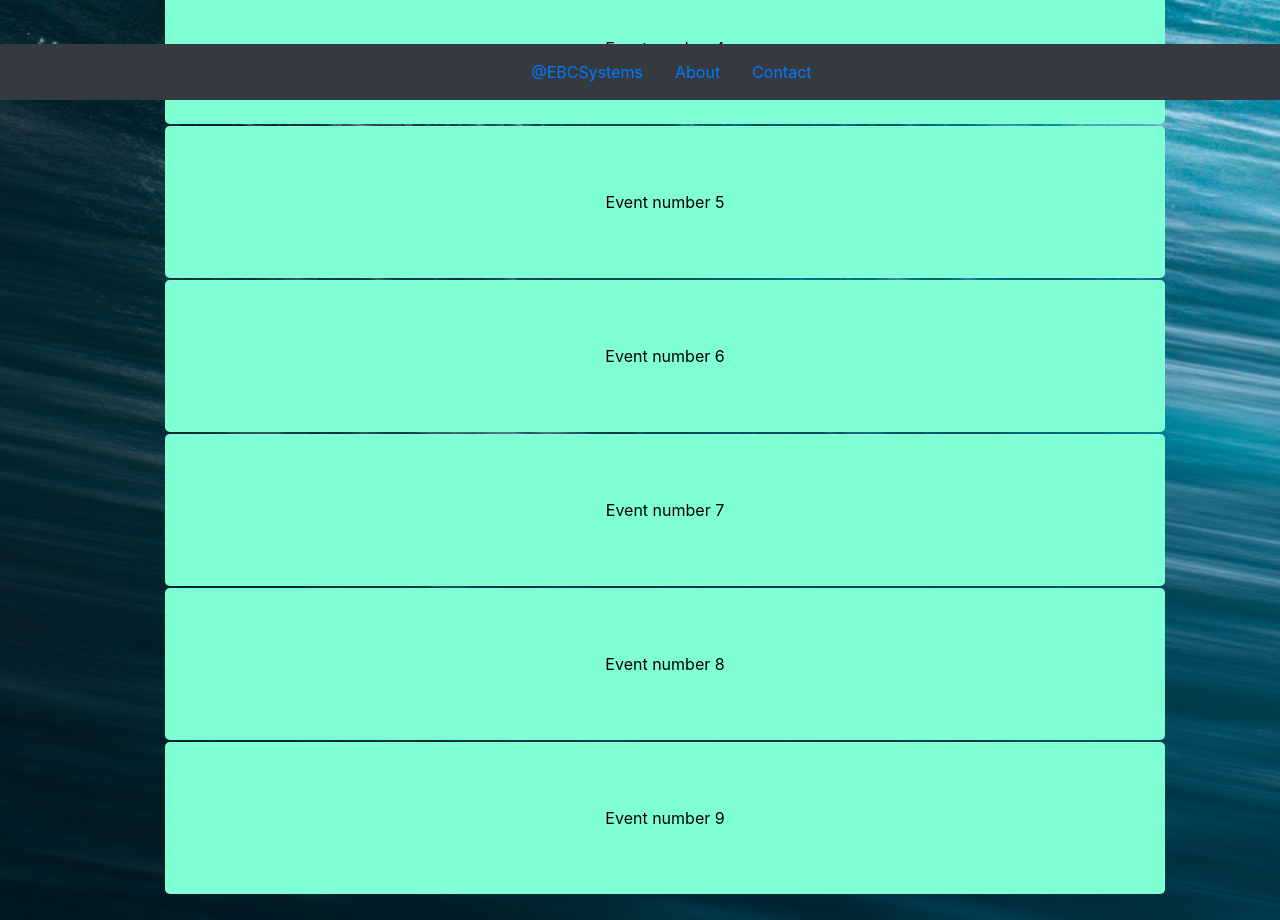
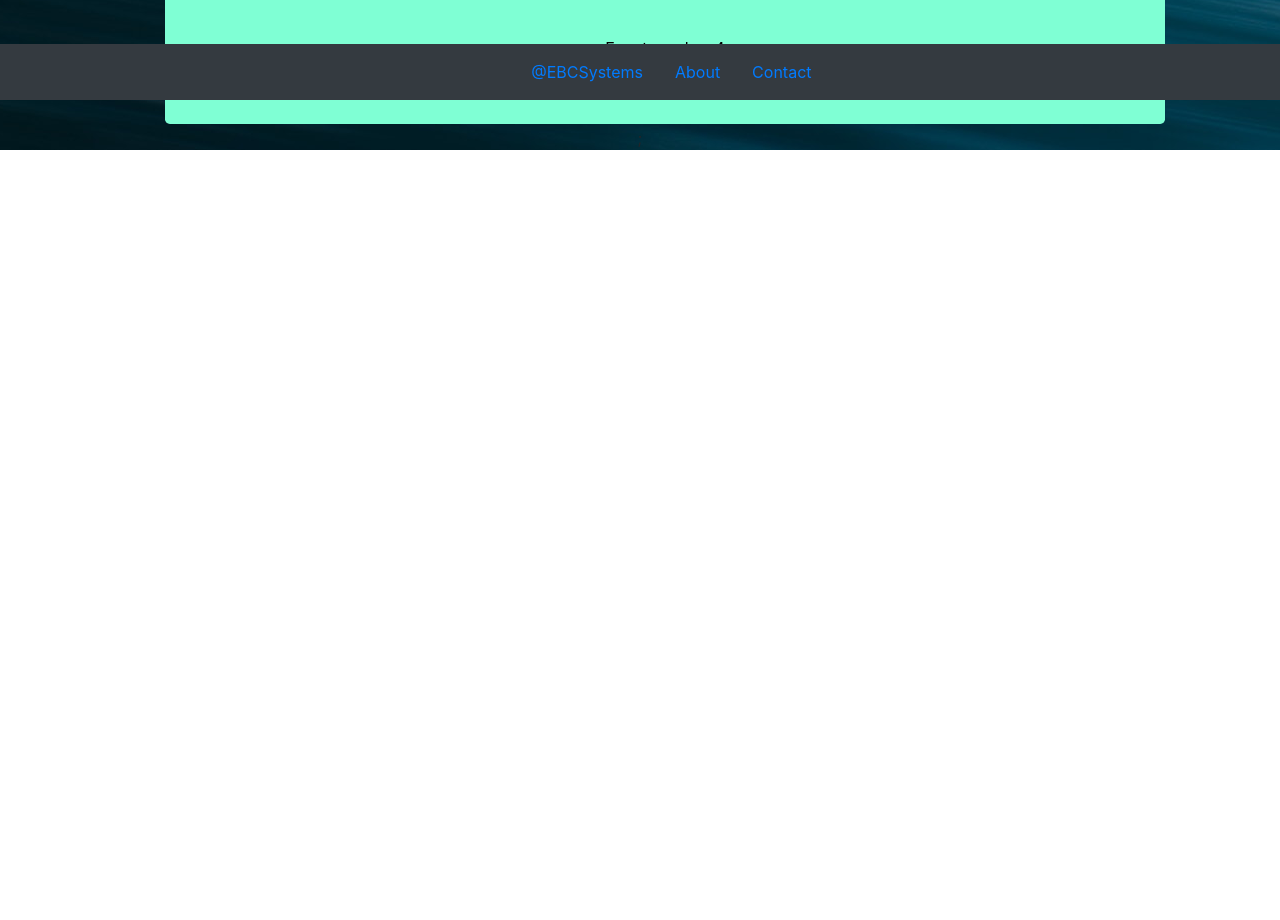
Before and after one commit to SaurabhJ93/Event-Based-Carpooling, a React (Create React App) app in the folder client/: page / in a window 1280 px wide. Shown: the part 700-1620 px from the top of the page. After the commit the page ends 850 px from the top, so only its background shows below. Built offline with nearby package versions, Linux system fonts and the light colour scheme.

Commit message:
Revert "update length of jumbotron"
This reverts commit 2e30357c13ac437a7ef4d15490e1de5f9bd68a58.

```diff
--- a/client/src/pages/Home/index.js
+++ b/client/src/pages/Home/index.js
@@ -1,8 +1,8 @@
-import React from "react";
-import Container from "react-bootstrap/Container";
-import Jumbotron from "react-bootstrap/Jumbotron";
-import styled from "styled-components";
-import background from "../../assests/background.jpg";
+import React from 'react';
+import Container from 'react-bootstrap/Container';
+import Jumbotron from 'react-bootstrap/Jumbotron';
+import styled from 'styled-components';
+import background from '../../assests/background.jpg';
 
 const Styles = styled.div`
  .jumbo{
@@ -22,22 +22,23 @@ const Styles = styled.div`
 
 // Temporary class for generating events
 const tempforevents = [];
-let i = 0;
-for (i = 0; i < 10; i++) {
-  tempforevents.push(`Event number ${i}`);
+let i =0;
+for(i = 0; i< 5; i++){
+    tempforevents.push(`Event number ${i}`);
+};
+
+const Home = () => {
+    return(
+        <Styles>
+            <div className='container'>
+                {tempforevents.map(event=>(
+                    <Jumbotron className="jumbo">
+                        {event}
+                    </Jumbotron>
+                ))};
+            </div>
+        </Styles>
+    )
 }
 
-const Home = () => {
-  return (
-    <Styles>
-      <div className="container">
-        {tempforevents.map(event => (
-          <Jumbotron className="jumbo">{event}</Jumbotron>
-        ))}
-        ;
-      </div>
-    </Styles>
-  );
-};
-
 export default Home;
```
